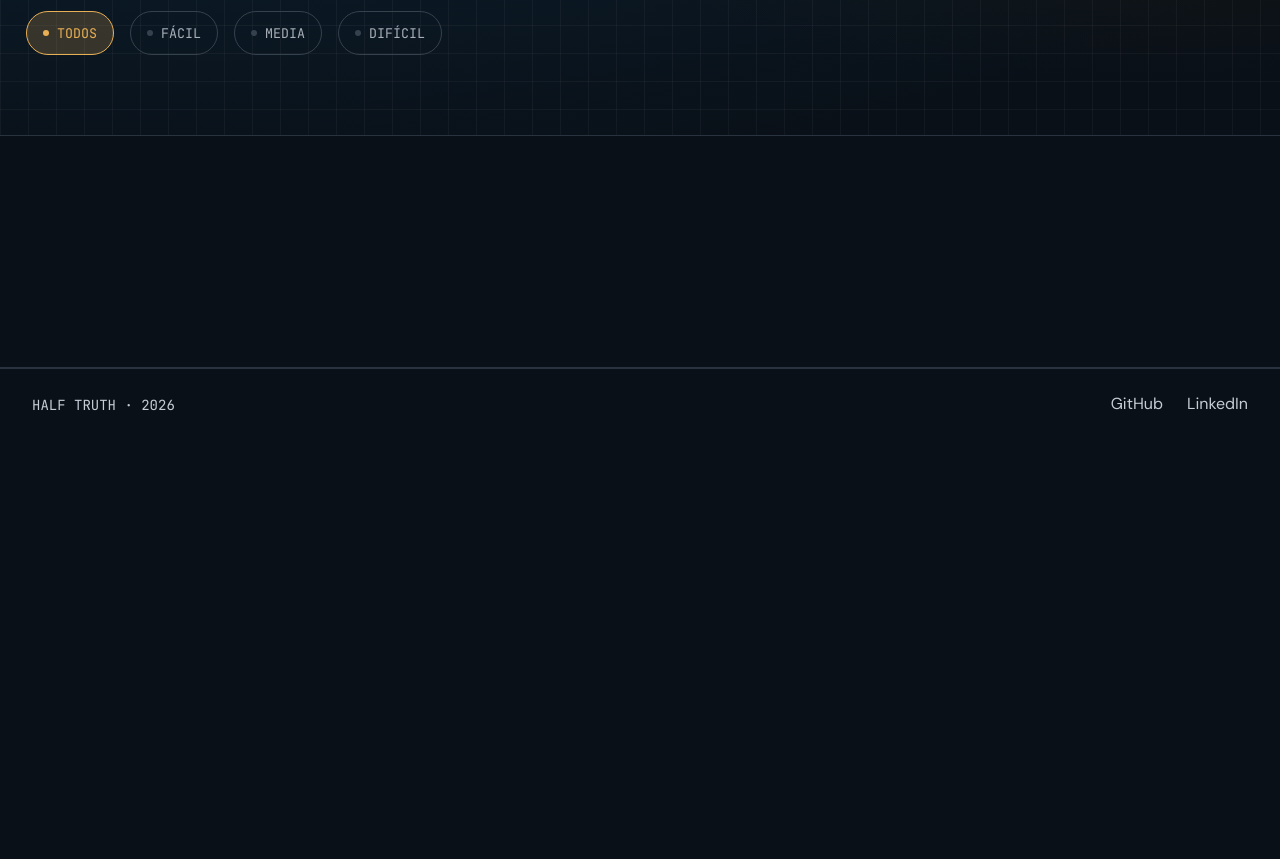
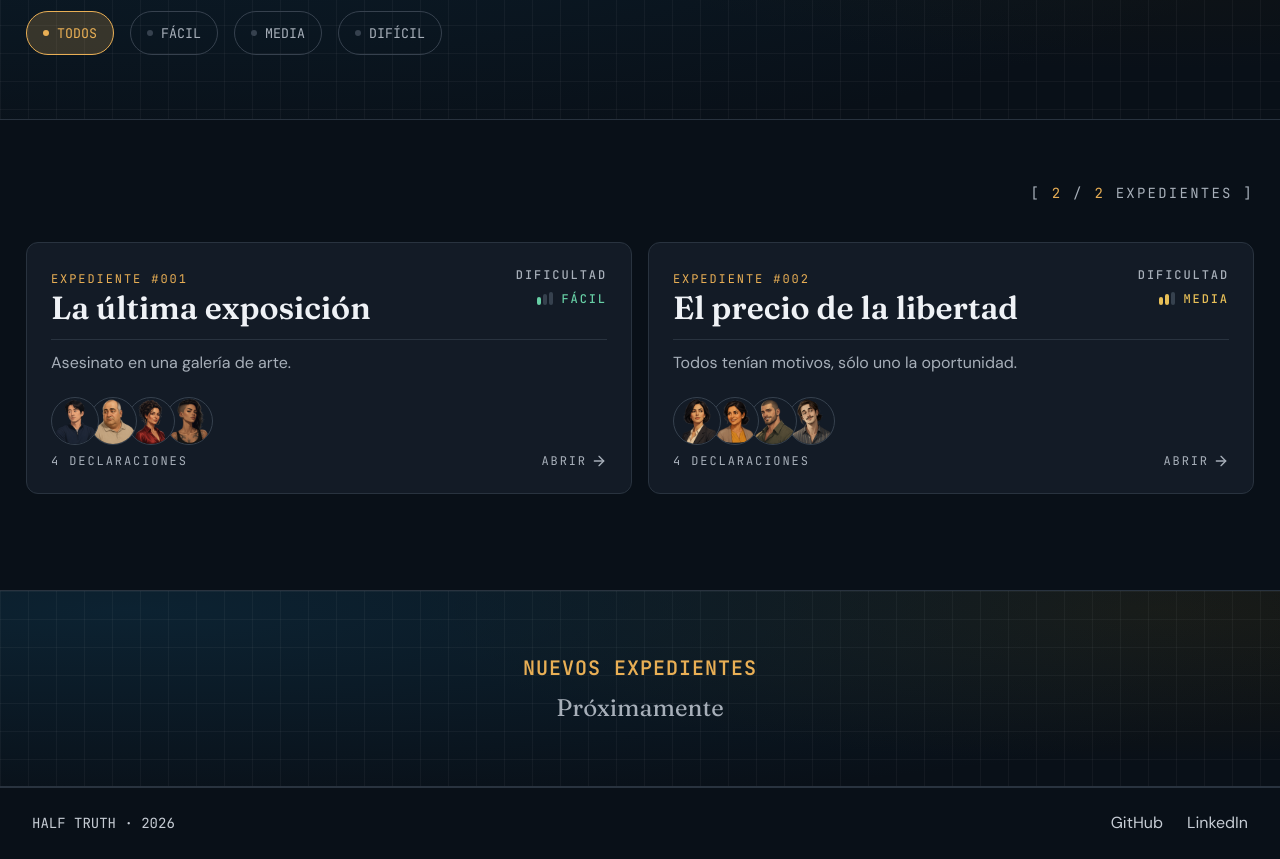
Before and after one commit to CrisOnWeb/Half-Truth, a React (Vite) app: page /#/cases in a window 1280 px wide. Shown: the part 360-1219 px from the top of the page. Before the commit the page ends 800 px from the top, so only its background shows below. Built offline with nearby package versions, Linux system fonts and the light colour scheme.

Commit message:
Update cases page with case cards and announcement section.

```diff
--- a/src/pages/CasesPage/CasesPage.scss
+++ b/src/pages/CasesPage/CasesPage.scss
@@ -22,9 +22,15 @@
     font-size: var(--font-size-lg);
   }
 
+  /* =========================================
+   FILTERS - FILTRADO DE CASOS
+   ========================================= */
+
   &__filters {
     display: flex;
+    flex-wrap: wrap;
     gap: var(--space-lg);
+    margin-top: var(--space-lg);
 
     &-title {
       color: var(--color-text-muted);
@@ -40,7 +46,6 @@
       gap: var(--space-sm);
       padding-block: var(--space-md);
       padding-inline: var(--space-lg);
-      margin-block: var(--space-lg);
       background-color: transparent;
       border: 1px solid var(--color-border-strong);
       border-radius: var(--radius-round);
@@ -81,4 +86,106 @@
       flex-shrink: 0;
     }
   }
+
+  /* =========================================
+   CONTENT - LISTADO DE CASOS
+   ========================================= */
+
+  &__content {
+    padding-block: var(--space-section);
+    padding-inline: var(--space-xl);
+    border-bottom: 1px solid var(--color-border);
+
+    &-counter {
+      padding-bottom: var(--space-sm);
+      font-family: var(--font-mono);
+      font-size: var(--font-size-sm);
+      text-align: end;
+      color: var(--color-text-muted);
+      text-transform: uppercase;
+      letter-spacing: 0.16em;
+
+      &--highlight {
+        color: var(--color-primary);
+      }
+    }
+
+    &-cards {
+      display: grid;
+      gap: var(--space-lg);
+      list-style-type: none;
+      padding-block: var(--space-xxl);
+
+      @media (width > 768px) {
+        grid-template-columns: repeat(auto-fit, minmax(350px, 1fr));
+      }
+    }
+  }
+
+  /* =========================================
+   EMPTY - LISTADO VACÍO
+   ========================================= */
+
+  &__empty {
+    padding-block: var(--space-xxxl);
+    padding-inline: var(--space-xl);
+    text-align: center;
+
+    @media (width > 768px) {
+      padding-block: var(--space-section);
+    }
+
+    &-title {
+      margin-bottom: var(--space-md);
+      font-family: var(--font-display);
+      font-size: var(--font-size-lg);
+      font-weight: 600;
+
+      &::before {
+        content: '';
+        display: block;
+        width: 5rem;
+        height: 2px;
+        margin: 0 auto var(--space-xl);
+        background-color: var(--color-primary);
+      }
+    }
+
+    &-description {
+      color: var(--color-text-muted);
+      font-size: var(--font-size-md);
+      line-height: 1.6;
+    }
+  }
+
+  /* =========================================
+   PRÓXIMAMENTE
+   ========================================= */
+
+  &__announcement {
+    padding-block: var(--space-section);
+    padding-inline: var(--space-xl);
+
+    &-inner {
+      display: flex;
+      flex-direction: column;
+      justify-content: center;
+      align-items: center;
+    }
+
+    &-title {
+      margin-bottom: var(--space-md);
+      color: var(--color-primary);
+      font-family: var(--font-mono);
+      font-size: var(--font-size-lg);
+      text-transform: uppercase;
+      letter-spacing: 0.05em;
+    }
+
+    &-text {
+      color: var(--color-text-muted);
+      font-family: var(--font-display);
+      font-size: var(--font-size-xl);
+    }
+  }
 }
--- a/src/pages/CasesPage/CasesPage.tsx
+++ b/src/pages/CasesPage/CasesPage.tsx
@@ -2,6 +2,7 @@ import './CasesPage.scss';
 import { useState } from 'react';
 import { cases } from '../../data/cases';
 import Eyebrow from '../../components/Eyebrow/Eyebrow';
+import CaseCard from '../../components/CaseCard/CaseCard';
 
 const CasesPage = () => {
   const [selectedDifficulty, setSelectedDifficulty] = useState('all');
@@ -81,7 +82,47 @@ const CasesPage = () => {
         </div>
 
         <div className="cases__content">
-          <div className="central-column">{/* Listado de expedientes */}</div>
+          <div className="central-column">
+            <p className="cases__content-counter" role="status">
+              <span aria-hidden="true">[ </span>
+              <span className="cases__content-counter--highlight">
+                {filteredData.length}
+              </span>{' '}
+              <span aria-hidden="true"> / </span>
+              <span className="cases__content-counter--highlight">
+                {cases.length}
+              </span>{' '}
+              expedientes
+              <span aria-hidden="true"> ]</span>
+            </p>
+
+            {filteredData.length === 0 ? (
+              <div className="cases__empty">
+                <h2 className="cases__empty-title">
+                  No se han encontrado expedientes.
+                </h2>
+
+                <p className="cases__empty-description">
+                  Prueba con otra dificultad para encontrar más casos.
+                </p>
+              </div>
+            ) : (
+              <ol className="cases__content-cards">
+                {filteredData.map((gameCase) => (
+                  <li className="cases__content-card" key={gameCase.id}>
+                    <CaseCard gameCase={gameCase} headingLevel="h2" />
+                  </li>
+                ))}
+              </ol>
+            )}
+          </div>
+        </div>
+
+        <div className="cases__announcement u-background u-night-canvas u-dossier-grid">
+          <div className="cases__announcement-inner central-column">
+            <h2 className="cases__announcement-title">Nuevos expedientes</h2>
+            <p className="cases__announcement-text">Próximamente</p>
+          </div>
         </div>
       </section>
     </>
```
Also changed, not shown: 7 other files (tests, documents, lock files or other folders).
